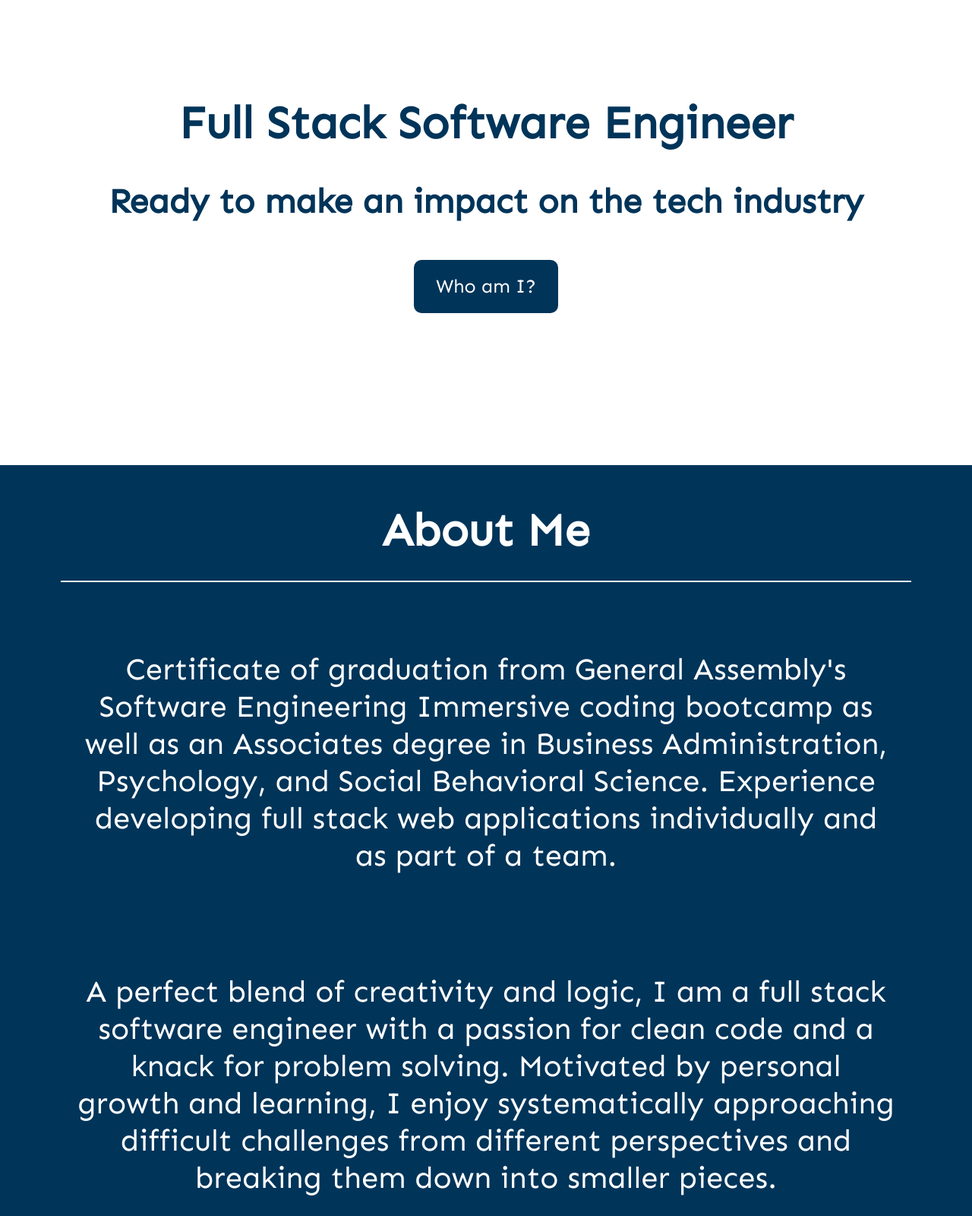
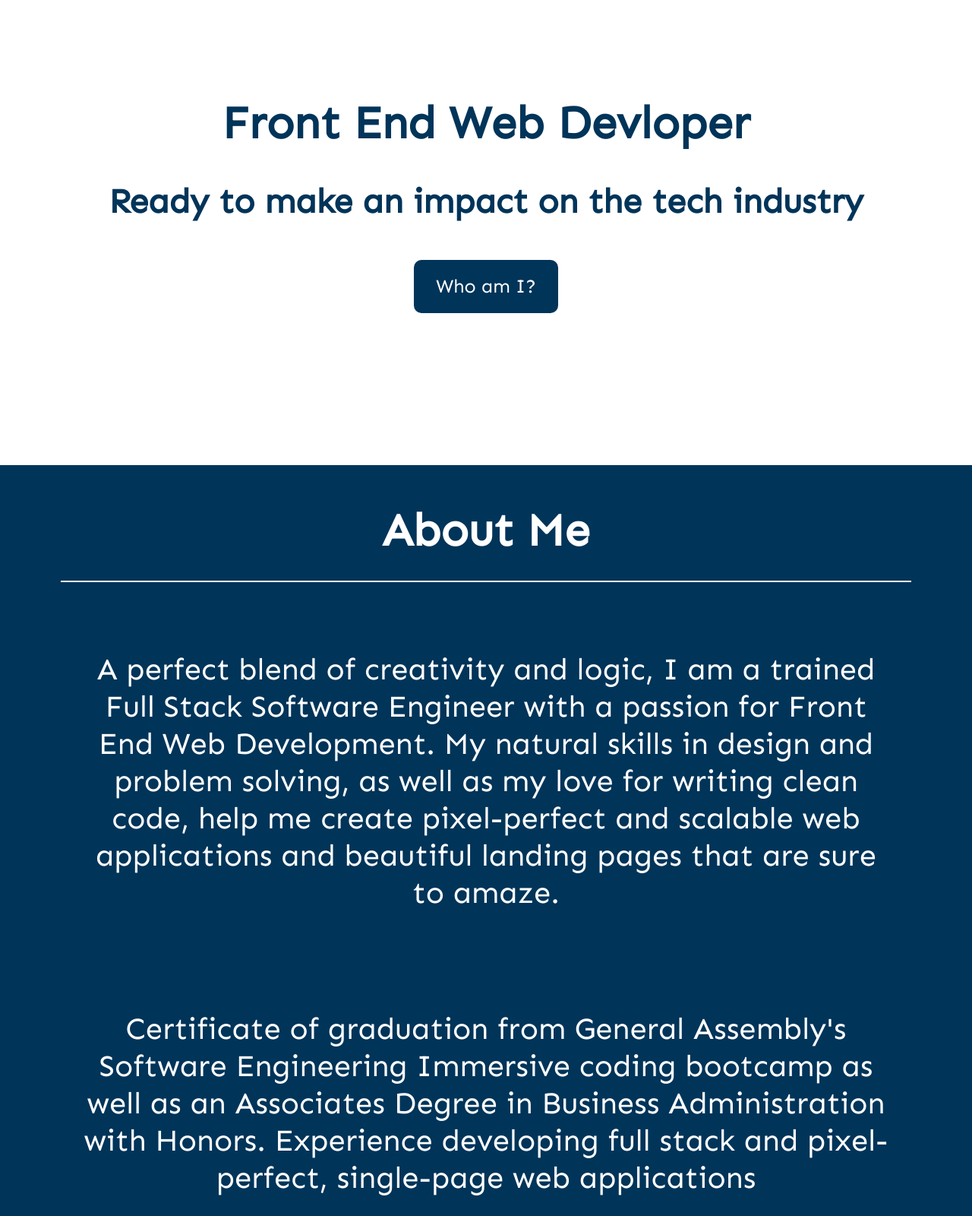
Before and after one commit to KJFreys1/Portfolio_0320, a plain HTML site: page index.html in a window 1280 px wide. Shown: the part 100-1700 px from the top of the page at 76% size. Drawn offline with Linux system fonts and the light colour scheme; files whose address does not match are found by name; a web font is replaced by a local one.

Commit message:
update content

```diff
--- a/index.html
+++ b/index.html
@@ -37,16 +37,15 @@
     </nav>
 
     <header id="intro">
-        <h1 class="intro-title">Full Stack Software Engineer</h1>
+        <h1 class="intro-title">Front End Web Devloper</h1>
         <h2 class="intro-action">Ready to make an impact on the tech industry</h2>
         <a class="intro-link" href="#about">Who am I?</a>
     </header>
 
     <section id="about" class="about-container">
         <h1 class="about-title">About Me</h1>
-        <p class="about-message">Certificate of graduation from General Assembly's Software Engineering Immersive coding bootcamp as well as an Associates degree in Business Administration, Psychology, and Social Behavioral Science. Experience developing full stack web applications individually and as part of a team.</p>
-        <p class="about-message">A perfect blend of creativity and logic, I am a full stack software engineer with a passion for clean code and a knack for problem solving. Motivated by personal growth and learning, I enjoy systematically approaching difficult challenges from different perspectives and breaking them down into
-        smaller pieces.</p>
+        <p class="about-message">A perfect blend of creativity and logic, I am a trained Full Stack Software Engineer with a passion for Front End Web Development. My natural skills in design and problem solving, as well as my love for writing clean code, help me create pixel-perfect and scalable web applications and beautiful landing pages that are sure to amaze.</p>
+        <p class="about-message">Certificate of graduation from General Assembly's Software Engineering Immersive coding bootcamp as well as an Associates Degree in Business Administration with Honors. Experience developing full stack and pixel-perfect, single-page web applications</p>
         <a class="link-to-top" href="#navBar">Back to top</a>
     </section>
 
@@ -116,6 +115,10 @@
             <img class="skill-img" src="./devicons-master/!SVG/postgresql.svg" alt="postgresql-logo" />
             <img class="skill-img" src="./devicons-master/!SVG/django.svg" alt="django-logo" />
             <img class="skill-img" src="./devicons-master/!SVG/bootstrap.svg" alt="bootstrap-logo" />
+            <img class="skill-img" src="./devicons-master/!SVG/sass.svg" alt="sass-logo" />
+            <img class="skill-img" src="./devicons-master/!SVG/jquery_logo.svg" alt="jquery-logo" />
+            <img class="skill-img" src="./devicons-master/!SVG/git.svg" alt="git-logo" />
+            <img class="skill-img" src="./devicons-master/!SVG/photoshop.svg" alt="bootstrap-logo" />
         </div>
         <a class="link-to-top" href="#navBar">Back to top</a>
     </section>
```
